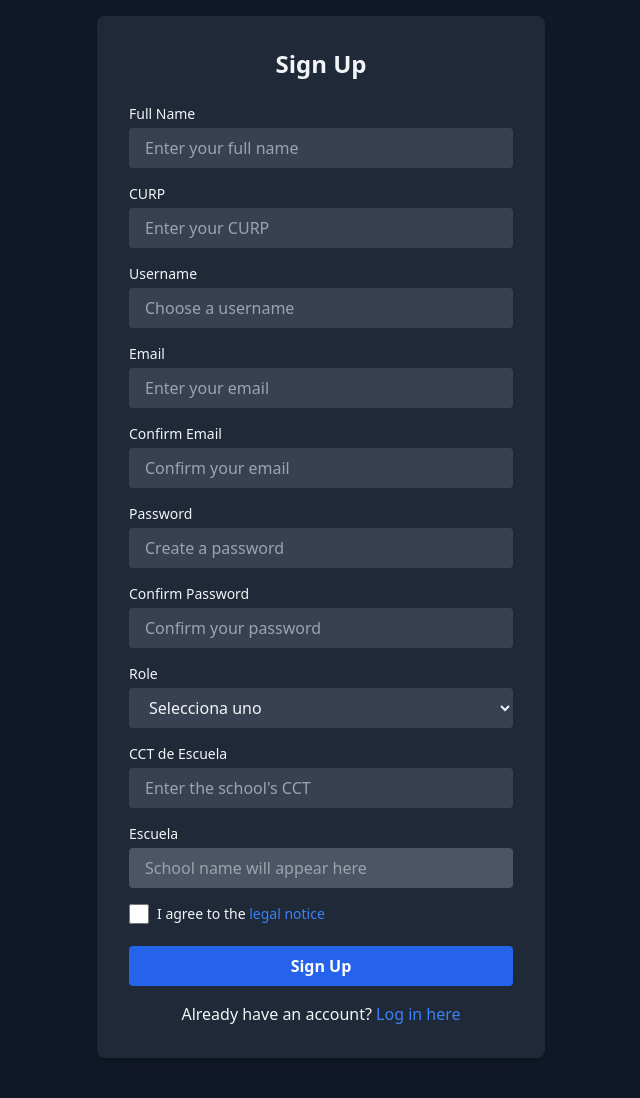
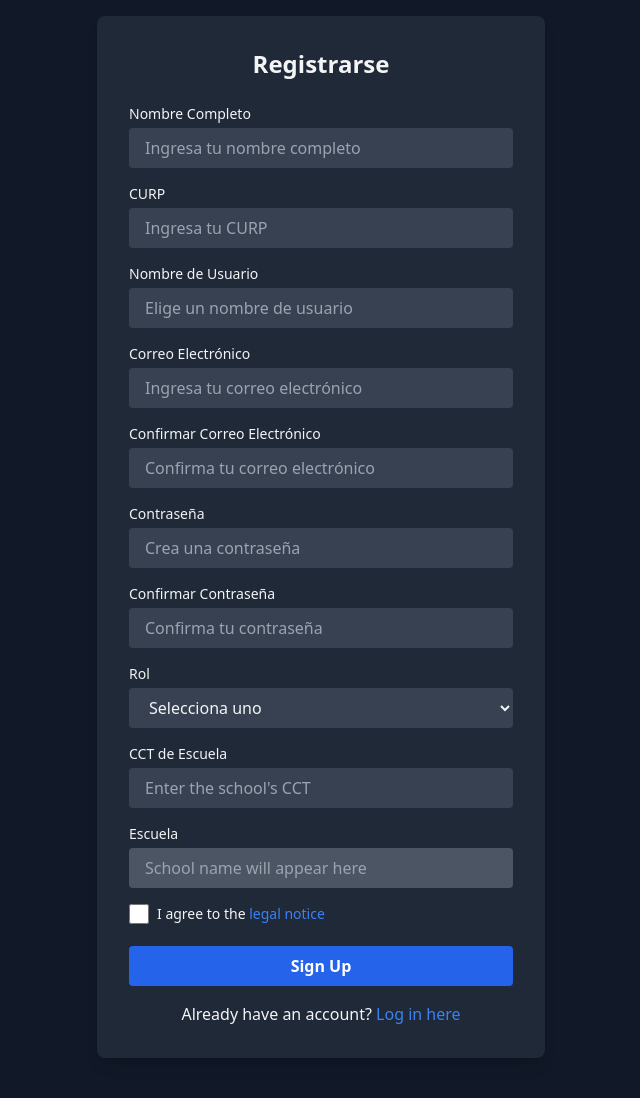
Before and after one commit to ManuNunez/OLIMPIAPP, a Flask app: page /auth/sign-up in a window 1280 px wide. Shown: the part 72-1170 px from the top of the page, without its empty margins (319-959 px from the left). Run offline with Flask 3, Linux system fonts and the light colour scheme; style sheets or scripts are compiled from the project's sources; parts of the project's set-up code (start-up, migrations or seed data) failed here and were passed over; some libraries are stand-ins or nearby versions.

Commit message:
feat(sign_up): translate form labels and placeholders to Spanish

```diff
--- a/app/templates/auth/sign_up.html
+++ b/app/templates/auth/sign_up.html
@@ -2,60 +2,60 @@
 
 {% block content %}
 <div class="bg-gray-800 p-8 rounded-lg shadow-lg w-full max-w-md mx-auto">
-    <h2 class="text-2xl font-bold mb-6 text-center">Sign Up</h2>
+    <h2 class="text-2xl font-bold mb-6 text-center">Registrarse</h2>
     <form action="/auth/sign-up" method="POST">
         <!-- Full Name -->
         <div class="mb-4">
-            <label for="name" class="block text-sm font-medium">Full Name</label>
+            <label for="name" class="block text-sm font-medium">Nombre Completo</label>
             <input type="text" id="name" name="name" required
                 class="w-full px-4 py-2 mt-1 bg-gray-700 rounded focus:ring focus:ring-blue-500 focus:outline-none"
-                placeholder="Enter your full name" />
+                placeholder="Ingresa tu nombre completo" />
         </div>
         <!-- CURP -->
         <div class="mb-4">
             <label for="curp" class="block text-sm font-medium">CURP</label>
             <input type="text" id="curp" name="curp" required
                 class="w-full px-4 py-2 mt-1 bg-gray-700 rounded focus:ring focus:ring-blue-500 focus:outline-none"
-                placeholder="Enter your CURP" />
+                placeholder="Ingresa tu CURP" />
         </div>
         <!-- Username -->
         <div class="mb-4">
-            <label for="username" class="block text-sm font-medium">Username</label>
+            <label for="username" class="block text-sm font-medium">Nombre de Usuario</label>
             <input type="text" id="username" name="username" required
                 class="w-full px-4 py-2 mt-1 bg-gray-700 rounded focus:ring focus:ring-blue-500 focus:outline-none"
-                placeholder="Choose a username" />
+                placeholder="Elige un nombre de usuario" />
         </div>
         <!-- Email -->
         <div class="mb-4">
-            <label for="email" class="block text-sm font-medium">Email</label>
+            <label for="email" class="block text-sm font-medium">Correo Electrónico</label>
             <input type="email" id="email" name="email" required
                 class="w-full px-4 py-2 mt-1 bg-gray-700 rounded focus:ring focus:ring-blue-500 focus:outline-none"
-                placeholder="Enter your email" />
+                placeholder="Ingresa tu correo electrónico" />
         </div>
         <!-- Confirm Email -->
         <div class="mb-4">
-            <label for="confirm_email" class="block text-sm font-medium">Confirm Email</label>
+            <label for="confirm_email" class="block text-sm font-medium">Confirmar Correo Electrónico</label>
             <input type="email" id="confirm_email" name="confirm_email" required
                 class="w-full px-4 py-2 mt-1 bg-gray-700 rounded focus:ring focus:ring-blue-500 focus:outline-none"
-                placeholder="Confirm your email" />
+                placeholder="Confirma tu correo electrónico" />
         </div>
         <!-- Password -->
         <div class="mb-4">
-            <label for="password" class="block text-sm font-medium">Password</label>
+            <label for="password" class="block text-sm font-medium">Contraseña</label>
             <input type="password" id="password" name="password" required
                 class="w-full px-4 py-2 mt-1 bg-gray-700 rounded focus:ring focus:ring-blue-500 focus:outline-none"
-                placeholder="Create a password" />
+                placeholder="Crea una contraseña" />
         </div>
         <!-- Confirm Password -->
         <div class="mb-4">
-            <label for="confirm_password" class="block text-sm font-medium">Confirm Password</label>
+            <label for="confirm_password" class="block text-sm font-medium">Confirmar Contraseña</label>
             <input type="password" id="confirm_password" name="confirm_password" required
                 class="w-full px-4 py-2 mt-1 bg-gray-700 rounded focus:ring focus:ring-blue-500 focus:outline-none"
-                placeholder="Confirm your password" />
+                placeholder="Confirma tu contraseña" />
         </div>
         <!-- Role Selection -->
         <div class="mb-4">
-            <label for="role" class="block text-sm font-medium">Role</label>
+            <label for="role" class="block text-sm font-medium">Rol</label>
             <select id="role" name="role" required
                 class="w-full px-4 py-2 mt-1 bg-gray-700 rounded focus:ring focus:ring-blue-500 focus:outline-none">
                 <option value="" disabled selected>Selecciona uno</option>
```
